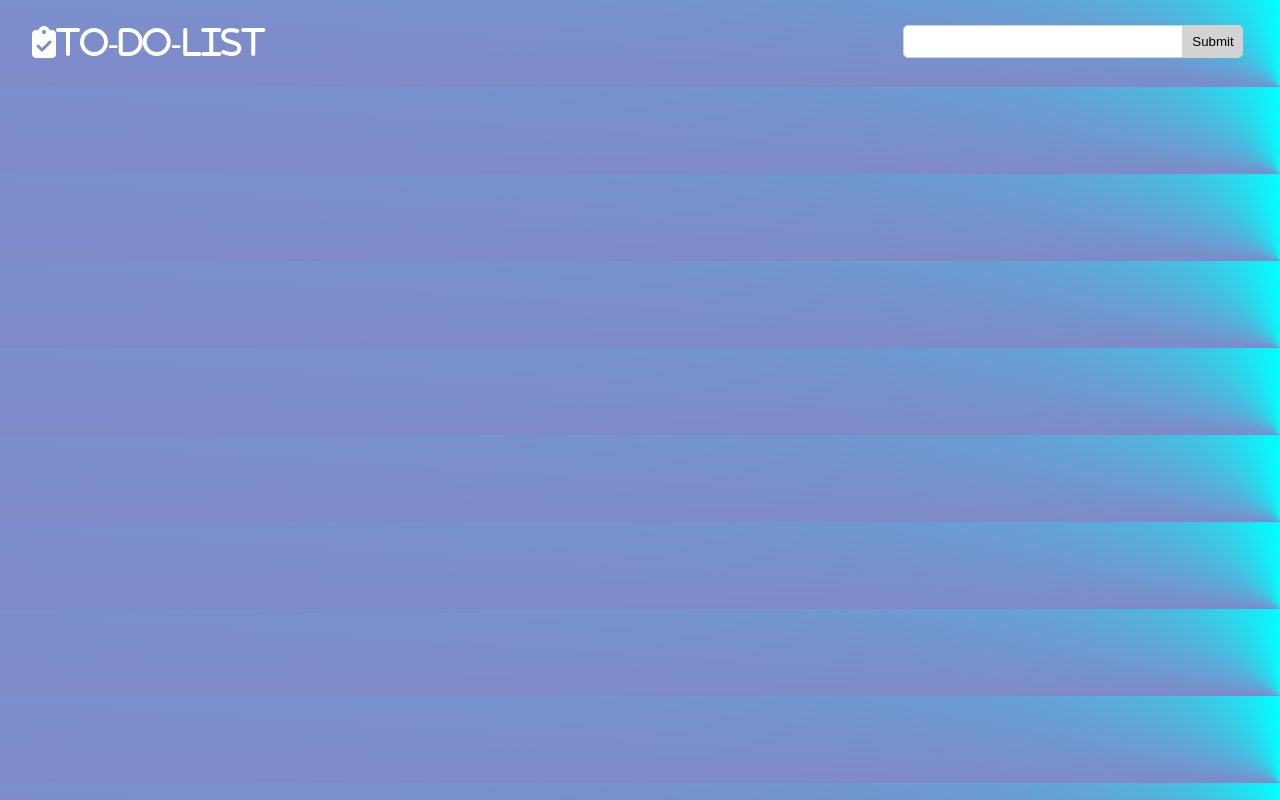
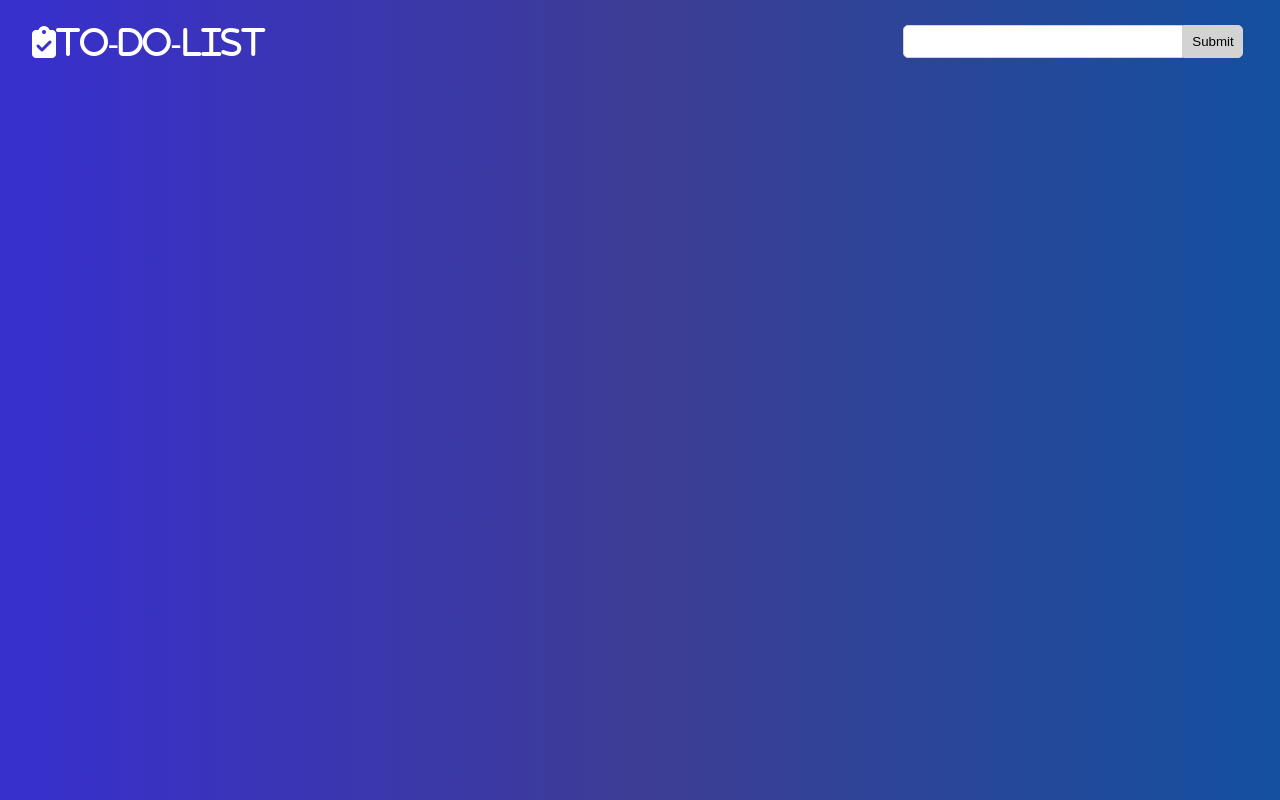
Before and after one commit to NobleJoe123/To-doList, a plain HTML site: page index.html in a window 1280 px wide. Drawn offline with Linux system fonts and the light colour scheme.

Commit message:
Update style.css

```diff
--- a/style.css
+++ b/style.css
@@ -6,7 +6,7 @@
 
 body{
     font-family:'Franklin Gothic Medium', 'Arial Narrow', Arial, sans-serif;
-    background-image: conic-gradient(from -.5turn at bottom right, deeppink, cyan, rebeccapurple);
+    background-image:  linear-gradient(90deg, rgb(56, 48, 202) 4%, rgb(61, 61, 148) 51%, rgba(20,80,159,1) 100%);
     color: white;
 }
 .container{
```
